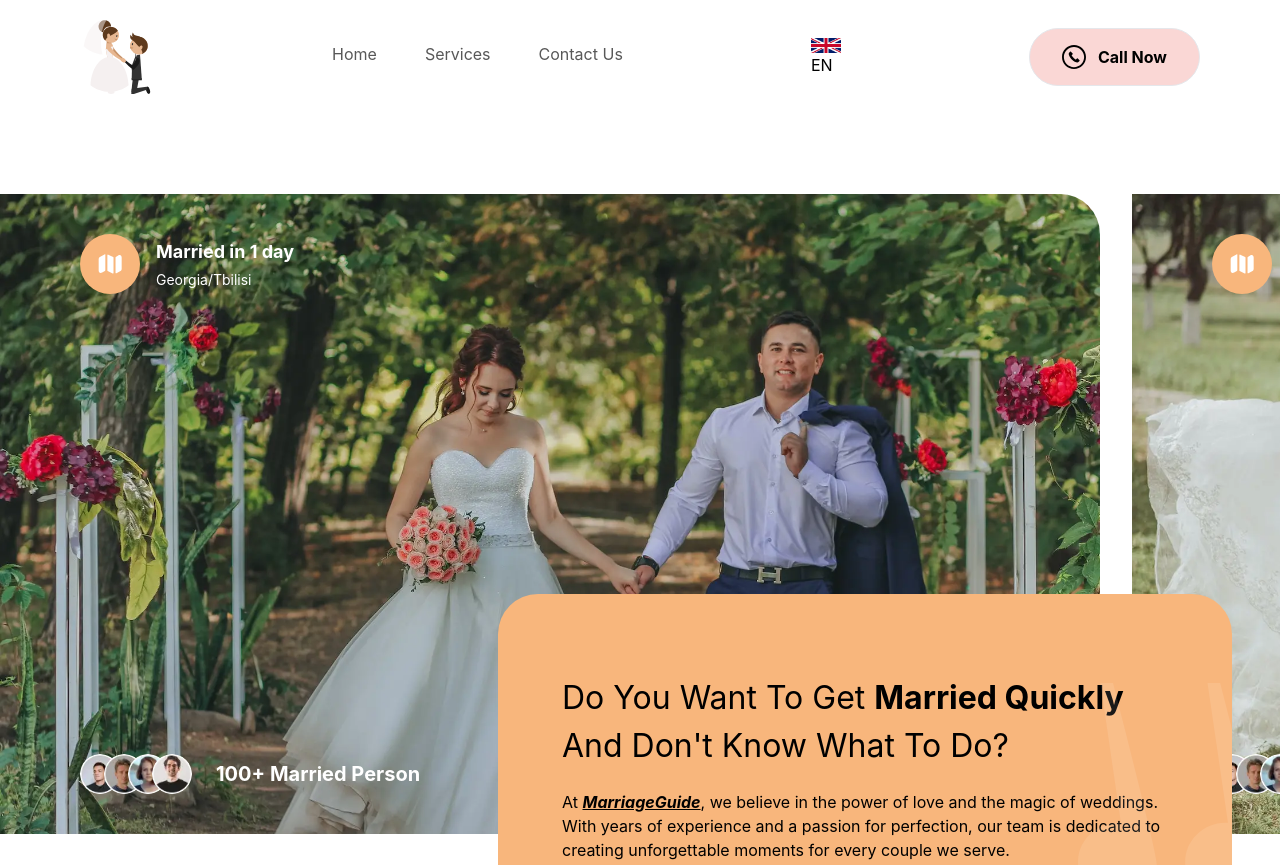
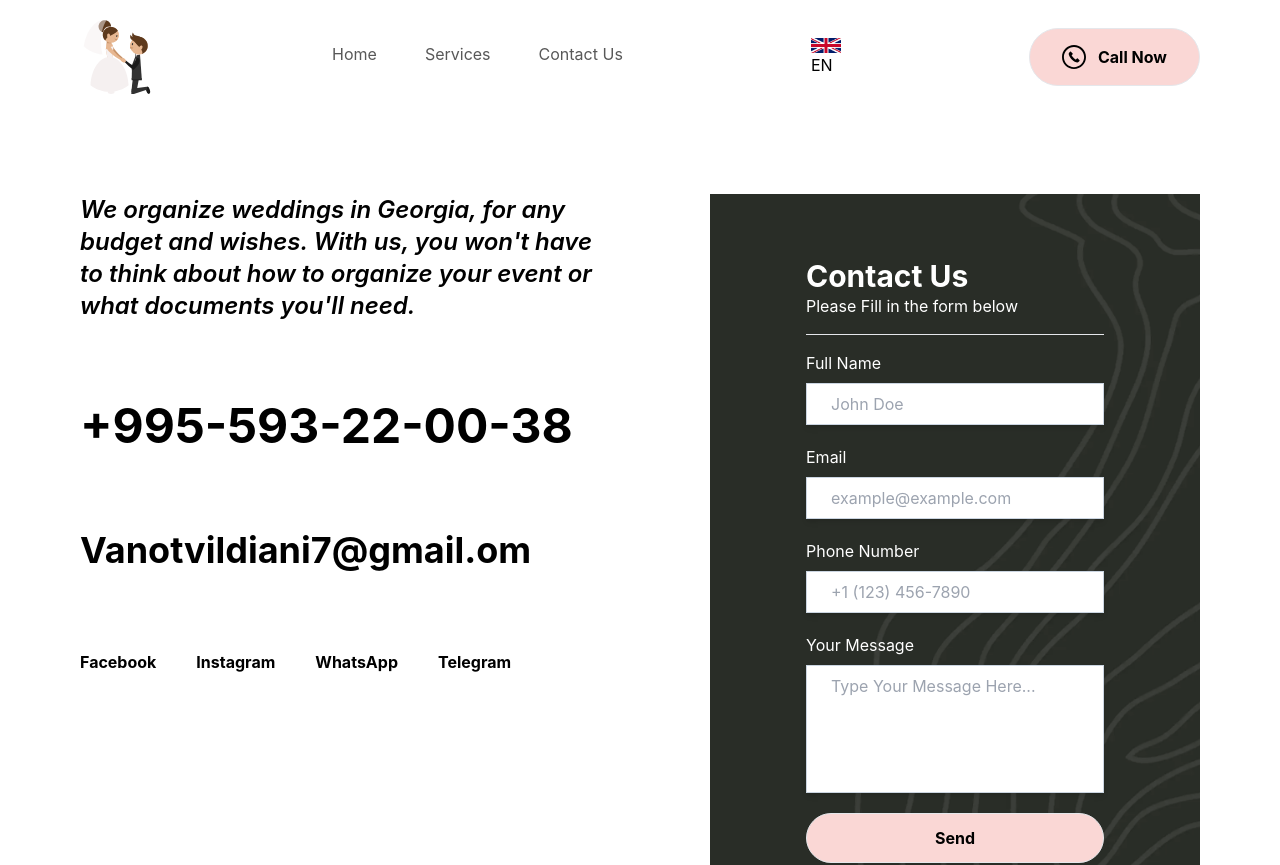
Before and after one commit to Vanoo123/Camping-App, a Next.js app: page /contact in a window 1280 px wide. Shown: the top 865 px of the page. Built offline with nearby package versions, Linux system fonts and the light colour scheme.

Commit message:
updated page  OurServices and some improvments in code

```diff
--- a/app/contact/page.tsx
+++ b/app/contact/page.tsx
@@ -1,10 +1,10 @@
 import React from 'react'
-import Camp from "@/components/Camp";
+import Contact from '@/components/Contact';
 
-export default function Contact() {
+export default function Contacts() {
   return (
     <>
-        <Camp />
+        <Contact />
     </>
   )
 }
--- a/app/globals.css
+++ b/app/globals.css
@@ -12,8 +12,44 @@ body {
   font-family: Inter;
 }
 
+.socials {
+  transition: all 0.5s ease-out;
+}
+
+.phone:hover {
+  color: #ceb0af;
+}
+
+.facebook:hover {
+  color: #4267b2;
+}
+
+.instagram:hover {
+  color: #833ab4;
+}
+
+.telegram:hover {
+  color: #0088cc;
+}
+
+.whatsapp:hover {
+  color: #25d366;
+}
+
+.underline-hover-phone:hover {
+  text-decoration: underline;
+  transform: scale(1.05);
+}
+
 .underline-hover:hover {
   text-decoration: underline;
+  transform: scale(1.1);
+  color: #f8b67c;
+}
+
+.underline-hover-socials:hover {
+  text-decoration: underline;
+  transform: scale(1.2);
 }
 .hover-opacity:hover {
   opacity: 0.6;
--- a/app/languages/en.json
+++ b/app/languages/en.json
@@ -56,5 +56,6 @@
     "number": "Phone Number:",
     "email": "Email:",
     "footerTitle3": "Social Network",
-    "footerText": "IvaneT © 2023 | All Rights Reserved"
+    "footerText": "IvaneT © 2023 | All Rights Reserved",
+    "contactPage": "We organize weddings in Georgia, for any budget and wishes. With us, you won't have to think about how to organize your event or what documents you'll need."
 }
--- a/app/languages/ka.json
+++ b/app/languages/ka.json
@@ -56,6 +56,7 @@
     "number": "ტელეფონის ნომერი:",
     "email": "მეილი:",
     "footerTitle3": "სოციალური ქსელი",
-    "footerText": "IvaneT © 2023 | ყველა უფლება დაცულია"
+    "footerText": "IvaneT © 2023 | ყველა უფლება დაცულია",
+    "contactPage": "ვაწყობთ ქორწილებს საქართველოში, ნებისმიერი ბიუჯეტისა და სურვილის შემთხვევაში. ჩვენთან თქვენ არ მოგიწევთ ფიქრი, როგორ მოაწყოთ თქვენი ღონისძიება ან რა დოკუმენტები დაგჭირდებათ."
 
 }
--- a/app/ourservices/page.tsx
+++ b/app/ourservices/page.tsx
@@ -1,11 +1,11 @@
 import React from 'react'
-import Hero from "@/components/Hero";
+import Services from "@/components/Services";
 
 
-export default function Services() {
+export default function OurServices() {
   return (
     <>
-      <Hero />
+      <Services />
     </>
   )
 }
--- /dev/null
+++ b/components/Contact.tsx
@@ -0,0 +1,37 @@
+"use client";
+import React from 'react'
+import GetApp from './GetApp';
+import Link from 'next/link';
+import {useLang} from "./LangProvider"
+
+function Contact() {
+    const { lang } = useLang();
+  return (
+    <section className='max-container padding-container flex flex-col gap-20 py-10 pb-32 md:gap-28 lg:py-20 xl:flex-row'>
+        <div className='flex flex-col gap-20'>
+            <p className='text-2xl italic font-semibold'>
+                {lang['contactPage']}
+            </p>
+            <Link className='phone xl:text-5xl text-3xl font-bold underline-hover-phone socials' href="tel:+995-593-22-00-38">+995-593-22-00-38</Link>
+            <Link className='phone xl:text-4xl text-2xl font-bold underline-hover-phone socials' href="mailto:zdarova@gmail.com">Vanotvildiani7@gmail.om</Link>
+            <div className='flex gap-10 font-bold'>
+                <Link className='underline-hover socials facebook' href="https://www.facebook.com/your_facebook_page">
+                    Facebook
+                </Link>
+                <Link className='underline-hover socials instagram' href="https://www.instagram.com/your_instagram_page">
+                    Instagram
+                </Link>
+                <Link className='underline-hover socials whatsapp' href="https://wa.me/995593220038">
+                    WhatsApp
+                </Link>
+                <Link className='underline-hover socials telegram' href="https://te.me/">
+                    Telegram
+                </Link>
+            </div>
+        </div>
+        <GetApp />
+    </section>
+  )
+}
+
+export default Contact
--- a/components/DropDown.tsx
+++ b/components/DropDown.tsx
@@ -6,10 +6,10 @@ import { useLang, langs } from "./LangProvider";
 const CustomDropdown = () => {
   const { changeLang } = useLang();
   const [isOpen, setIsOpen] = useState(false);
-  const [selectedOption, setSelectedOption] = useState({ label: 'EN', image: 'en.png' });
+  const [selectedOption, setSelectedOption] = useState({ label: 'EN', image: '/en.png' });
   const options = [
-    { label: 'EN', image: 'en.png', value:'en'},
-    { label: 'KA', image: 'ka.png', value:'ka'},
+    { label: 'EN', image: '/en.png', value:'en'},
+    { label: 'KA', image: '/ka.png', value:'ka'},
     // { label: 'Option 3', image: '/path/to/image3.png' }
   ];
   const dropdownRef = useRef<HTMLDivElement>(null);
--- a/components/Footer.tsx
+++ b/components/Footer.tsx
@@ -17,7 +17,7 @@ const Footer = () => {
       <div className="padding-container max-container flex w-full flex-col gap-14">
         <div className="flex flex-col items-start justify-center gap-[10%] md:flex-row">
           <Link href="/" className="mb-10">
-            <Image rel="preload" src="logo.svg" alt="logo" width={74} height={29}/>
+            <Image rel="preload" src="/logo.svg" alt="logo" width={74} height={29}/>
           </Link>
 
           <div className='flex flex-wrap gap-10 sm:justify-between md:flex-1'>
@@ -25,7 +25,7 @@ const Footer = () => {
             <FooterColumn title={lang['footerTitle']}>
                 <ul className="regular-14 flex flex-col gap-4 text-gray-70">
                   {FOOTER_LINKS.links.map((link, index) => (
-                    <li key={index} className='underline-hover hover-opacity'>
+                    <li key={index} className='underline-hover hover-opacity socials'>
                       <Link href={link.href}>{lang[link.key]}</Link>
                     </li>
                   ))}
@@ -55,7 +55,7 @@ const Footer = () => {
                 <ul className="regular-14 flex gap-4 text-gray-70">
                 {SOCIALS.links.map(({ platform, url, icon }) => (
                   <li key={platform}>
-                    <Link href={url} target='_blank' rel="noopener noreferrer" className='hover-opacity'>
+                    <Link href={url} target='_blank' rel="noopener noreferrer" className='hover-opacity socials'>
                       <Image src={icon} alt={`${platform} Logo`} width={24} height={24} />
                     </Link>
                   </li>
--- a/components/Navbar.tsx
+++ b/components/Navbar.tsx
@@ -40,7 +40,7 @@ const Navbar = () => {
         {NAV_LINKS.map((link) => (
           <li
             key={link.key}
-            className="regular-16 text-gray-50 flexCenter cursor-pointer pb-1.5 transition-all hover:font-bold underline-hover"
+            className="regular-16 text-gray-50 flexCenter cursor-pointer pb-1.5 transition-all underline-hover socials"
           >
             <Link href={link.href}>{lang[link.key]}</Link>
           </li>
@@ -64,7 +64,8 @@ const Navbar = () => {
       <div className="lg:hidden z-30">
         {showCloseIcon ? (
           <Image
-            src="close.svg"
+            rel="preload"
+            src="/close.svg"
             alt="close menu"
             width={32}
             height={32}
@@ -73,7 +74,8 @@ const Navbar = () => {
           />
         ) : (
           <Image
-            src="menu.svg"
+            rel="preload"
+            src="/menu.svg"
             alt="menu"
             width={32}
             height={32}
--- /dev/null
+++ b/components/Services.tsx
@@ -0,0 +1,11 @@
+"use client";
+import Link from 'next/link';
+import React from 'react'
+
+const Services = () => {
+  return (
+    <Link href="/ourservices/supra">Supra</Link>
+  )
+}
+
+export default Services
```
